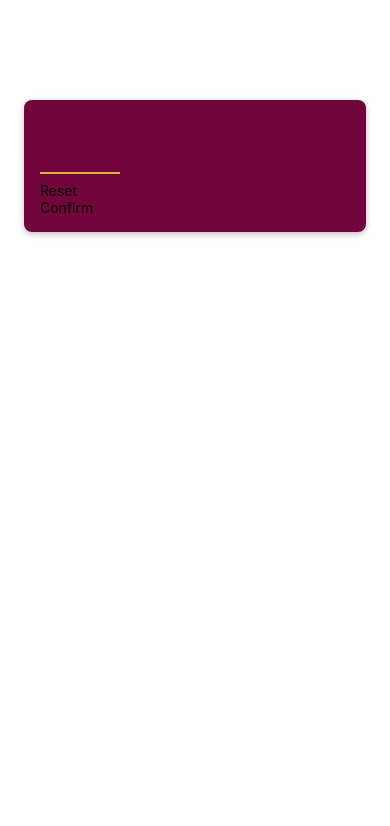
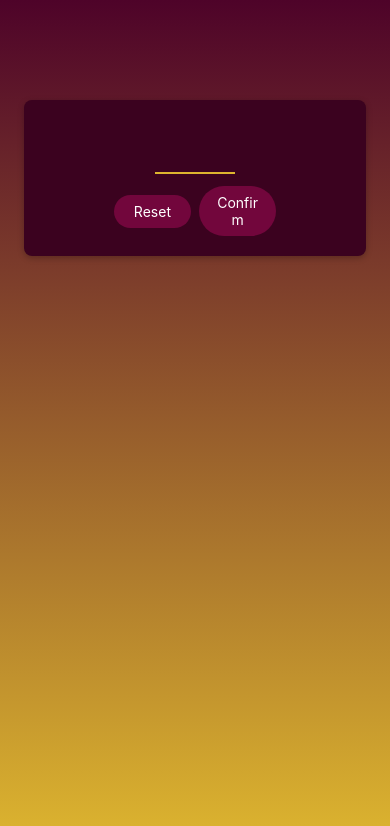
Before and after one commit to shahyash1136/react-native, a React Native app in the folder section4_deep-dive-real-app/: screen / in a window 390 px wide. Shown: the top 826 px of the page. Built offline with nearby package versions, Linux system fonts and the light colour scheme.

Commit message:
added gradient to the background and created custom button

```diff
--- a/section4_deep-dive-real-app/App.js
+++ b/section4_deep-dive-real-app/App.js
@@ -1,8 +1,17 @@
 import { StyleSheet } from "react-native";
+import { LinearGradient } from "expo-linear-gradient";
 import StartGameScreen from "./screens/StartGameScreen";
 
 export default function App() {
-  return <StartGameScreen />;
+  return (
+    <LinearGradient colors={["#4e0329", "#ddb52f"]} style={styles.rootScreen}>
+      <StartGameScreen />
+    </LinearGradient>
+  );
 }
 
-const styles = StyleSheet.create({});
+const styles = StyleSheet.create({
+  rootScreen: {
+    flex: 1,
+  },
+});
--- a/section4_deep-dive-real-app/components/PrimaryButton.js
+++ b/section4_deep-dive-real-app/components/PrimaryButton.js
@@ -1,12 +1,51 @@
 import React from "react";
-import { Text, View } from "react-native";
+import { Text, View, Pressable, StyleSheet } from "react-native";
 
 const PrimaryButton = ({ children }) => {
+  const pressHandler = () => {
+    console.log("Pressed");
+  };
+
   return (
-    <View>
-      <Text>{children}</Text>
+    <View style={styles.buttonOuterContainer}>
+      <Pressable
+        //style function to handle multiple styles
+        style={({ pressed }) =>
+          pressed
+            ? [styles.buttonInnerContainer, styles.pressed]
+            : styles.buttonInnerContainer
+        }
+        onPress={pressHandler}
+        android_ripple={{ color: "#640233" }}>
+        <Text style={styles.buttonText}>{children}</Text>
+      </Pressable>
     </View>
   );
 };
 
 export default PrimaryButton;
+
+const styles = StyleSheet.create({
+  buttonOuterContainer: {
+    borderRadius: 28,
+    margin: 4,
+    overflow: "hidden",
+  },
+
+  buttonInnerContainer: {
+    backgroundColor: "#72063c",
+    paddingHorizontal: 16,
+    paddingVertical: 8,
+    //shadow for android starts here
+    elevation: 2,
+    //shadow for android ends here
+  },
+  buttonText: {
+    color: "#fff",
+    textAlign: "center",
+  },
+
+  pressed: {
+    opacity: 0.75,
+  },
+});
--- a/section4_deep-dive-real-app/package.json
+++ b/section4_deep-dive-real-app/package.json
@@ -12,7 +12,8 @@
     "expo": "~49.0.15",
     "expo-status-bar": "~1.6.0",
     "react": "18.2.0",
-    "react-native": "0.72.6"
+    "react-native": "0.72.6",
+    "expo-linear-gradient": "~12.3.0"
   },
   "devDependencies": {
     "@babel/core": "^7.20.0"
--- a/section4_deep-dive-real-app/screens/StartGameScreen.js
+++ b/section4_deep-dive-real-app/screens/StartGameScreen.js
@@ -8,11 +8,18 @@
       <TextInput
         keyboardType='number-pad'
         autoCapitalize='none'
+        autoCorrect={false}
         style={styles.numberInput}
         maxLength={2}
       />
-      <PrimaryButton>Reset</PrimaryButton>
-      <PrimaryButton>Confirm</PrimaryButton>
+      <View style={styles.buttonContainer}>
+        <View style={styles.button}>
+          <PrimaryButton>Reset</PrimaryButton>
+        </View>
+        <View style={styles.button}>
+          <PrimaryButton>Confirm</PrimaryButton>
+        </View>
+      </View>
     </View>
   );
 };
@@ -25,7 +32,9 @@
     marginHorizontal: 24,
     borderRadius: 8,
     padding: 16,
-    backgroundColor: "#72063c",
+    backgroundColor: "#3b021f",
+    alignItems: "center",
+    justifyContent: "center",
 
     //shadow for android starts here
     elevation: 4,
@@ -51,4 +60,14 @@
     textAlign: "center",
     fontWeight: "bold",
   },
+
+  buttonContainer: {
+    flexDirection: "row",
+    justifyContent: "space-between",
+    alignItems: "center",
+  },
+
+  button: {
+    flex: 1,
+  },
 });
```
Also changed, not shown: 1 other file (tests, documents, lock files or other folders).
